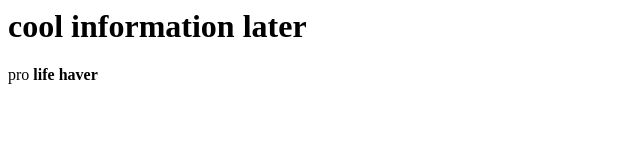
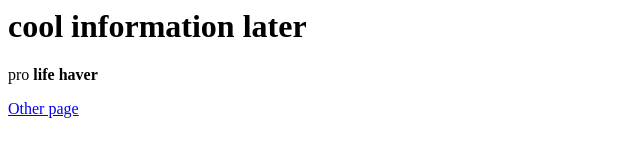
Before and after one commit to sushanpp/gaming, a plain HTML site: page index.html in a window 1280 px wide. Shown: the full height of the page, 0-640 px from the left. Drawn offline with Linux system fonts and the light colour scheme.

Commit message:
Update index.html

```diff
--- a/index.html
+++ b/index.html
@@ -9,6 +9,8 @@
 <h1>cool information later</h1>
 <b1>
 <p> pro <b>life haver</b> </p>
+<a href='jiggle.html' >Other page</a>
+
 
 
 
```
